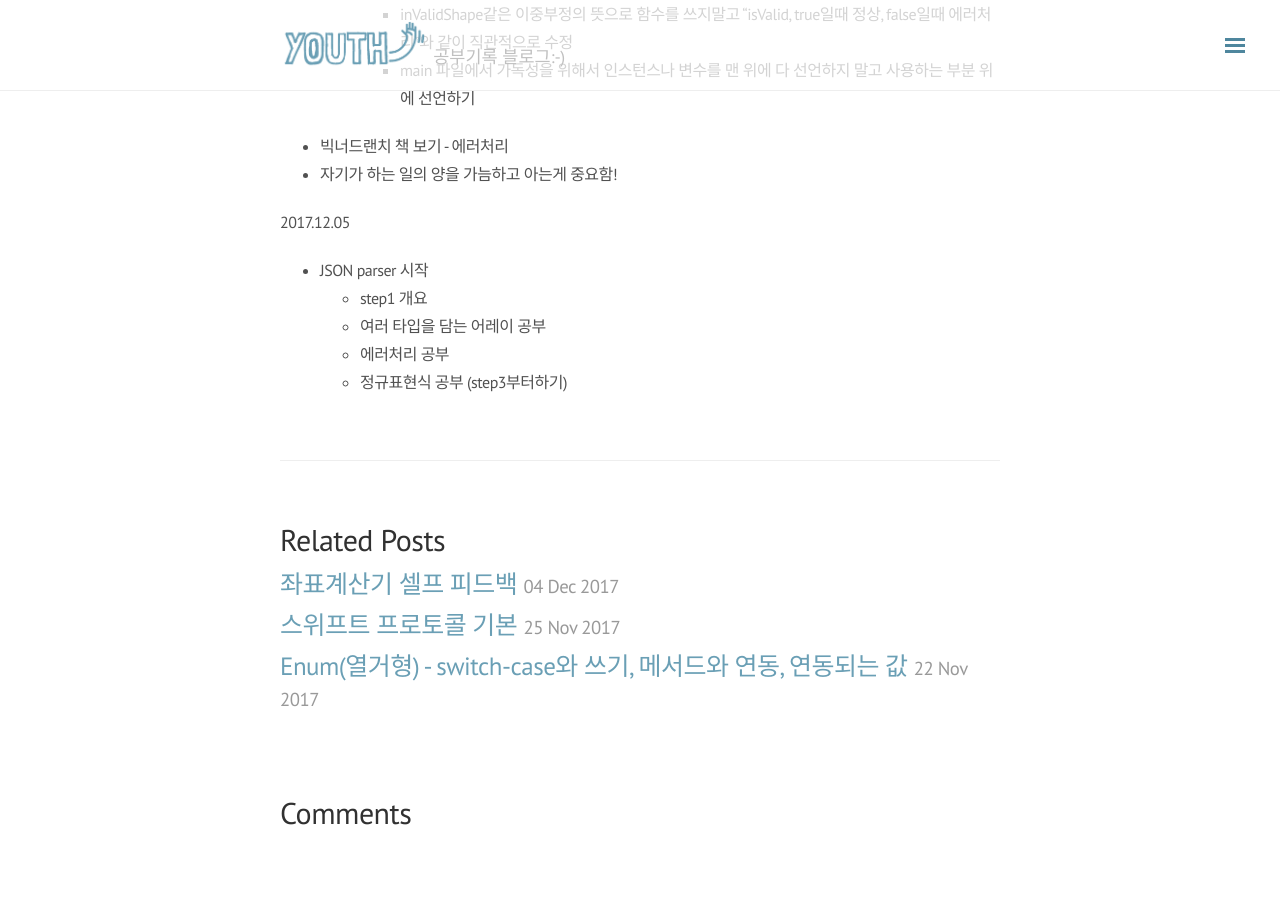
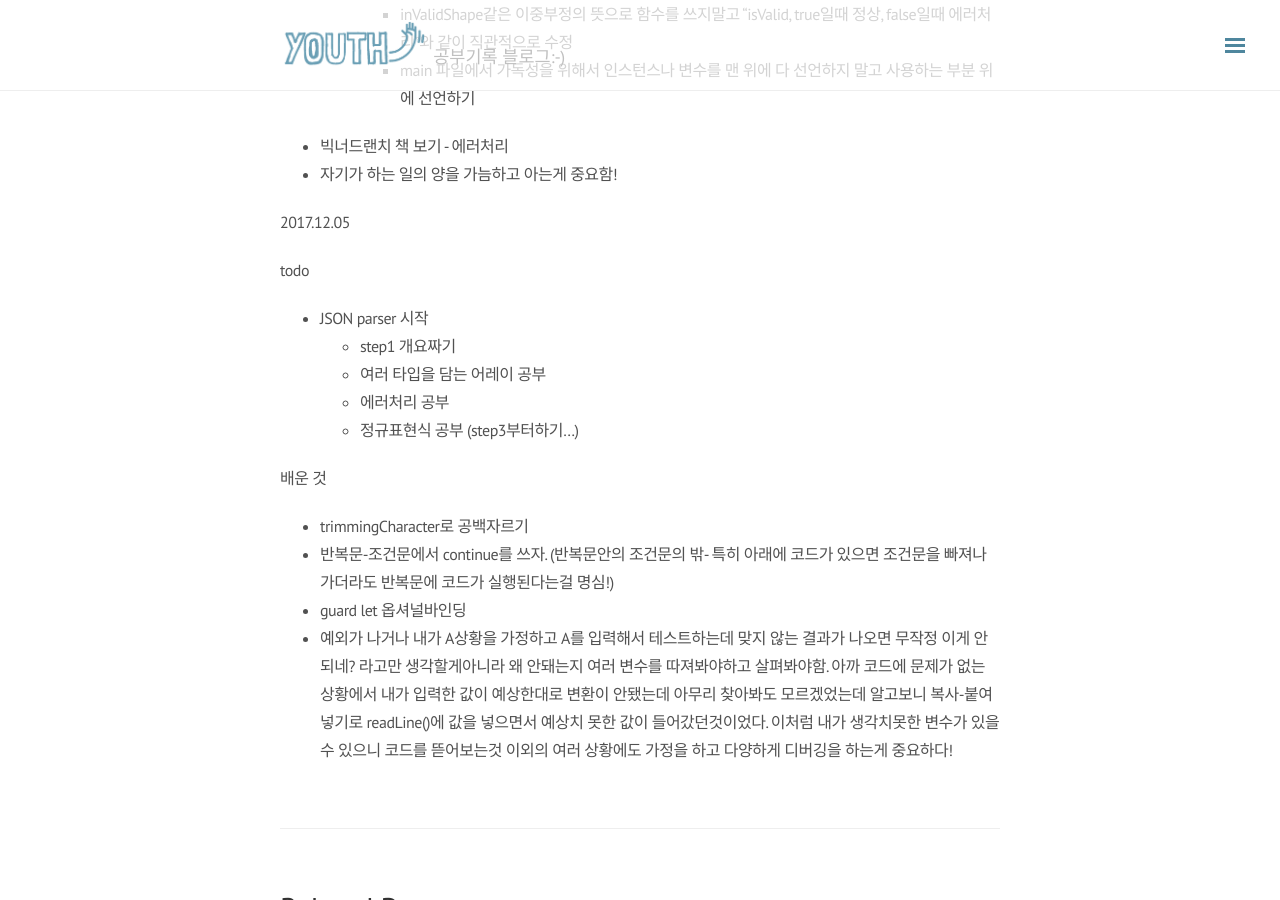
Before and after one commit to jinios/jinios.github.io, a Jekyll site: the page built from _posts/2017-12-04-TIL.md, in a window 1280 px wide and 900 px high, scrolled down 461 px. Built offline with Jekyll 4.4.1, drawn with Linux system fonts in a browser that asks for light colours; nearby versions of some CDN libraries; our own code applies the rules of GitHub Pages for plain Markdown files; comment, search, counter and statistics services are not loaded; before the commit the page ends 1302 px from its top, so only the background shows below that.

Commit message:
update post

```diff
--- a/_posts/2017-12-04-TIL.md
+++ b/_posts/2017-12-04-TIL.md
@@ -15,8 +15,15 @@
 
 2017.12.05
 
+todo
 - JSON parser 시작
-  - step1 개요
+  - step1 개요짜기
   - 여러 타입을 담는 어레이 공부
   - 에러처리 공부
-  - 정규표현식 공부 (step3부터하기)
+  - 정규표현식 공부 (step3부터하기...)
+
+배운 것
+- trimmingCharacter로 공백자르기
+- 반복문-조건문에서 continue를 쓰자. (반복문안의 조건문의 밖- 특히 아래에 코드가 있으면 조건문을 빠져나가더라도 반복문에 코드가 실행된다는걸 명심!)
+- guard let 옵셔널바인딩
+- 예외가 나거나 내가 A상황을 가정하고 A를 입력해서 테스트하는데 맞지 않는 결과가 나오면 무작정 이게 안되네? 라고만 생각할게아니라 왜 안돼는지 여러 변수를 따져봐야하고 살펴봐야함. 아까 코드에 문제가 없는 상황에서 내가 입력한 값이 예상한대로 변환이 안됐는데 아무리 찾아봐도 모르겠었는데 알고보니 복사-붙여넣기로 readLine()에 값을 넣으면서 예상치 못한 값이 들어갔던것이었다. 이처럼 내가 생각치못한 변수가 있을 수 있으니 코드를 뜯어보는것 이외의 여러 상황에도 가정을 하고 다양하게 디버깅을 하는게 중요하다!
```
Also changed, not shown: _posts/2017-11-13-guard_earlyexit.md (+5 -3 lines), _posts/2017-11-22-enum.md (+1 -1 lines).
